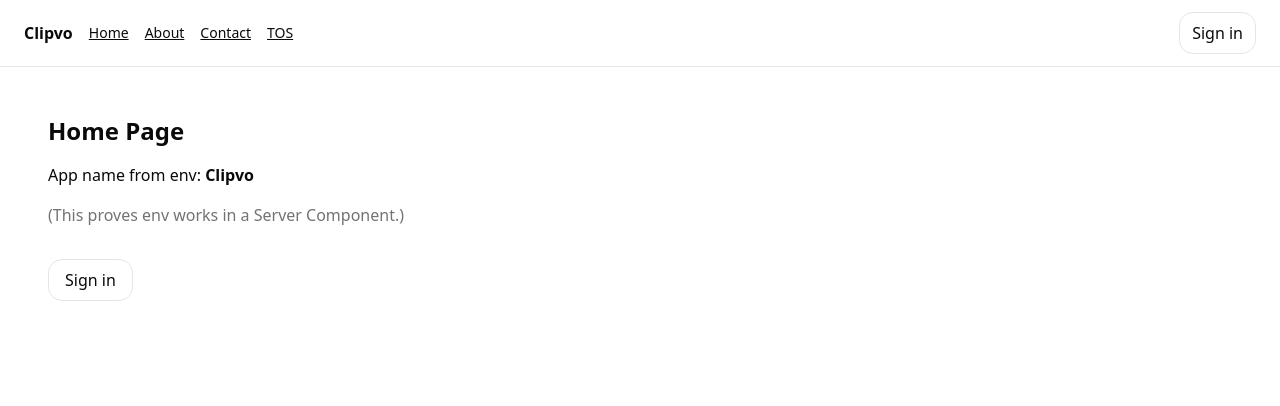
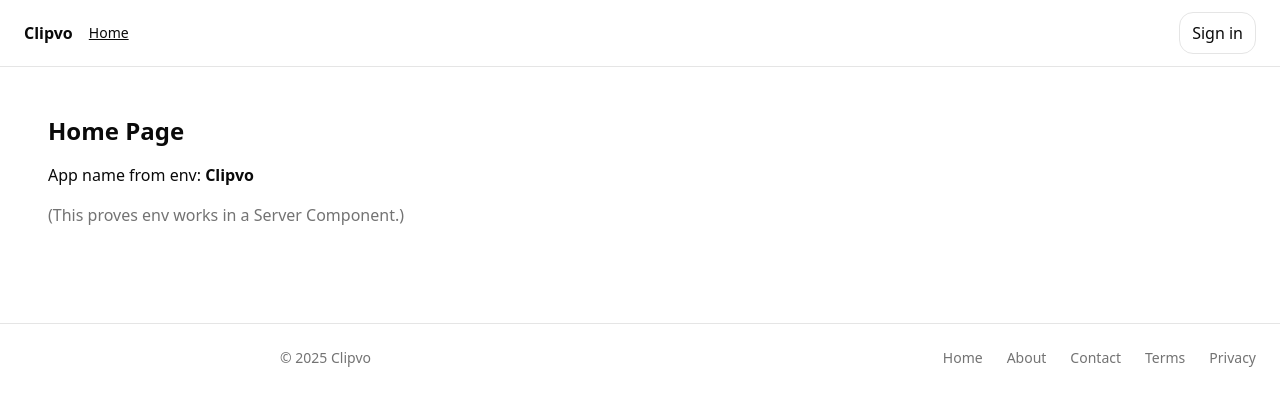
Before and after one commit to donhgithub/clipvo-frontend, a Next.js app: page / in a window 1280 px wide. Shown: the top 406 px of the page. Built offline with nearby package versions, Linux system fonts and the light colour scheme; no server answers.

Commit message:
Add footer

```diff
--- a/app/layout.tsx
+++ b/app/layout.tsx
@@ -1,9 +1,11 @@
+import TopNav from "@/components/TopNav";
 import type { Metadata, Viewport } from "next";
 import { Geist, Geist_Mono } from "next/font/google";
 import "./globals.css";
 import { Toaster } from "sonner";
 import AuthButton from "@/components/AuthButton";
 import { getAuth } from "@/lib/auth";  // server helper
+import SiteFooter from "@/components/SiteFooter";
 
 const geistSans = Geist({ variable: "--font-geist-sans", subsets: ["latin"] });
 const geistMono = Geist_Mono({ variable: "--font-geist-mono", subsets: ["latin"] });
@@ -32,17 +34,13 @@ export default async function RootLayout({
         <header className="border-b px-6 py-3 flex items-center justify-between">
           <div className="flex items-center gap-4">
             <a href="/" className="font-semibold">Clipvo</a>
-            <nav className="flex gap-4 text-sm">
-              <a href="/" className="underline">Home</a>
-              <a href="/about" className="underline">About</a>
-              <a href="/contact" className="underline">Contact</a>
-              <a href="/tos" className="underline">TOS</a>
-            </nav>
+            <TopNav isSignedIn={isSignedIn} />
           </div>
           <AuthButton isSignedIn={isSignedIn} />
         </header>
 
         <main className="p-6">{children}</main>
+        <SiteFooter />
         <Toaster />
       </body>
     </html>
--- a/app/page.tsx
+++ b/app/page.tsx
@@ -15,23 +15,6 @@ export default async function Home() {
       </p>
       <p className="text-muted-foreground">(This proves env works in a Server Component.)</p>
 
-      <div className="pt-4">
-        {isSignedIn ? (
-          <Link
-            href="/projects"
-            className="inline-block px-4 py-2 rounded-xl border hover:bg-muted"
-          >
-            Dashboard
-          </Link>
-        ) : (
-          <Link
-            href="/signin"
-            className="inline-block px-4 py-2 rounded-xl border hover:bg-muted"
-          >
-            Sign in
-          </Link>
-        )}
-      </div>
     </main>
   );
 }
--- /dev/null
+++ b/components/SiteFooter.tsx
@@ -0,0 +1,19 @@
+import Link from "next/link";
+
+export default function SiteFooter() {
+  return (
+    <footer className="border-t mt-12 lg:pl-64">  {/* ⬅️ add lg:pl-64 */}
+      <div className="mx-auto max-w-screen-xl px-6 py-6 flex flex-col sm:flex-row sm:items-center sm:justify-between gap-3 text-sm text-muted-foreground">
+        <p>© {new Date().getFullYear()} Clipvo</p>
+        <nav className="flex flex-wrap gap-x-6 gap-y-2">
+          <Link href="/" className="hover:text-foreground">Home</Link>
+          <Link href="/about" className="hover:text-foreground">About</Link>
+          <Link href="/contact" className="hover:text-foreground">Contact</Link>
+          <Link href="/tos" className="hover:text-foreground">Terms</Link>
+          {/* Optional */}
+          <Link href="/privacy" className="hover:text-foreground">Privacy</Link>
+        </nav>
+      </div>
+    </footer>
+  );
+}
--- /dev/null
+++ b/components/TopNav.tsx
@@ -0,0 +1,20 @@
+"use client";
+
+import Link from "next/link";
+import { usePathname } from "next/navigation";
+
+export default function TopNav({ isSignedIn }: { isSignedIn: boolean }) {
+  const pathname = usePathname();
+  const onHome = pathname === "/";
+
+  return (
+    <nav className="flex gap-4 text-sm">
+      <Link href="/" className="underline">Home</Link>
+
+      {/* Show Dashboard link in top nav ONLY on the Home page and ONLY when signed in */}
+      {isSignedIn && onHome && (
+        <Link href="/projects" className="underline">Dashboard</Link>
+      )}
+    </nav>
+  );
+}
```
